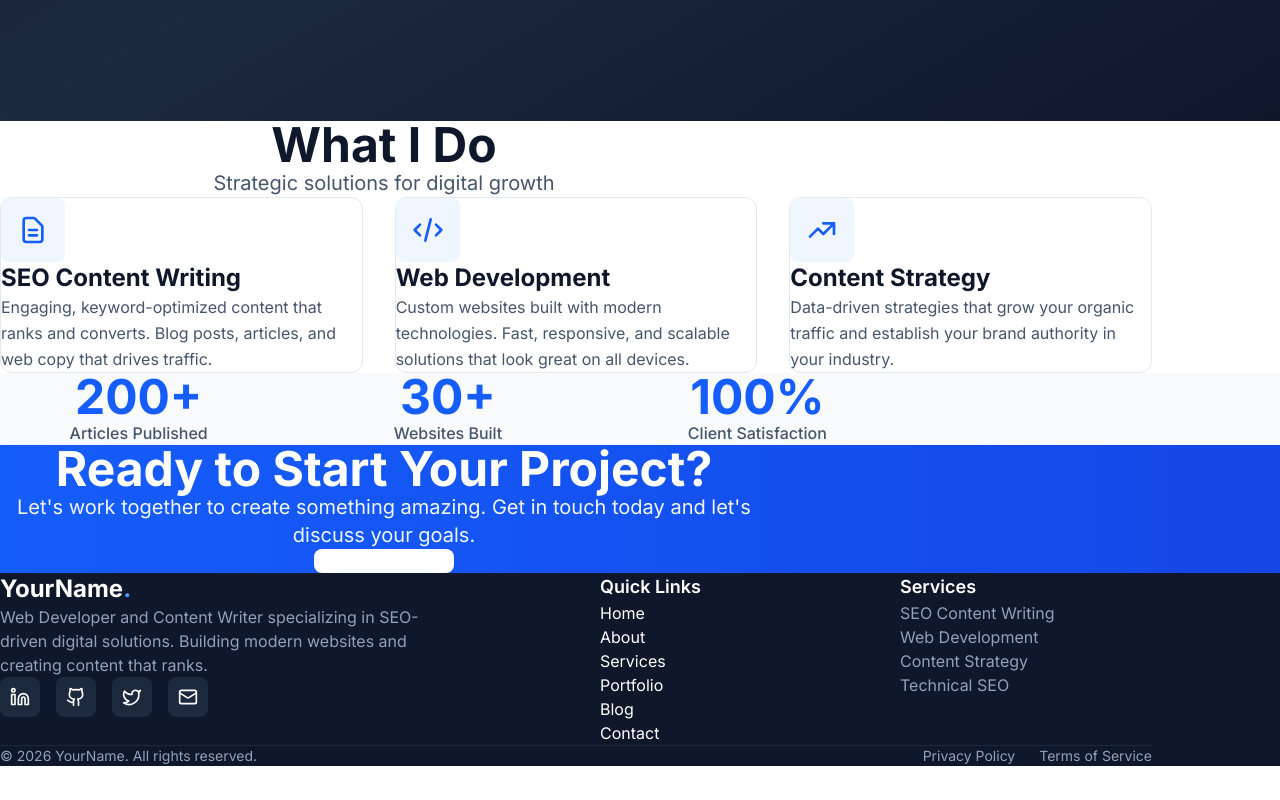
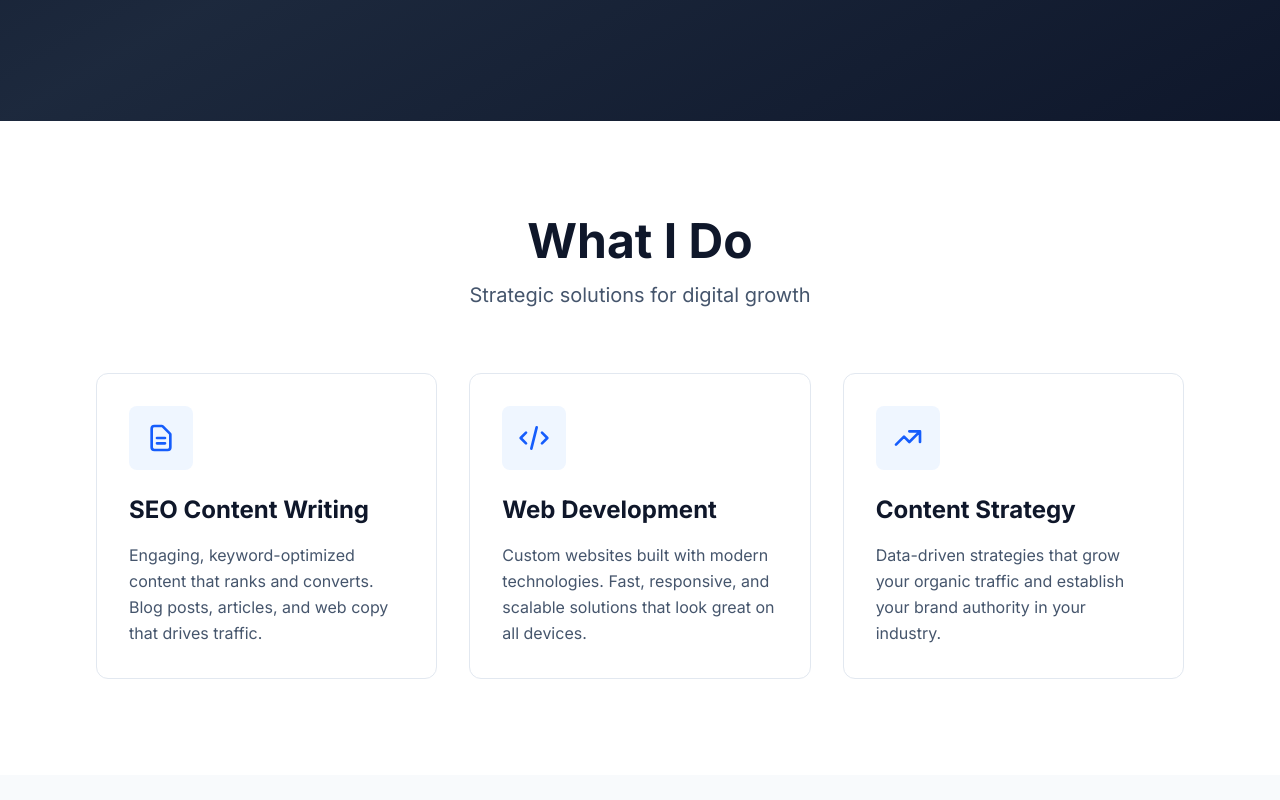
Before and after one commit to Sick-Carlito/portfolio-website, a Next.js app: page / in a window 1280 px wide. Shown: the part 680-1480 px from the top of the page. Before the commit the page ends 1446 px from the top, so only its background shows below. Built offline with nearby package versions, Linux system fonts and the light colour scheme; no server answers.

Commit message:
updated global.css file to use proper v4 imports

```diff
--- a/app/globals.css
+++ b/app/globals.css
@@ -1,7 +1,10 @@
-@import "tailwindcss";
+@import "tailwindcss/theme" layer(theme);
+@import "tailwindcss/preflight" layer(base);
+@import "tailwindcss/utilities" layer(utilities);
 
-/* Custom theme configuration for Tailwind v4 */
-@theme {
+/* Custom theme for Tailwind v4 */
+@layer theme {
+  :root {
     /* Custom colors */
     --color-primary-50: #eff6ff;
     --color-primary-100: #dbeafe;
@@ -13,12 +16,52 @@
     --color-primary-700: #1d4ed8;
     --color-primary-800: #1e40af;
     --color-primary-900: #1e3a8a;
+  }
+}
 
-  /* Custom animations */
-  --animate-float: float 3s ease-in-out infinite;
-  --animate-slideDown: slideDown 0.3s ease-out;
-  --animate-fadeIn: fadeIn 0.5s ease-in;
-  --animate-scaleIn: scaleIn 0.5s ease-out;
+/* Base styles */
+@layer base {
+  * {
+    box-sizing: border-box;
+    margin: 0;
+    padding: 0;
+  }
+
+  html {
+    scroll-behavior: smooth;
+  }
+
+  html,
+  body {
+    max-width: 100vw;
+    overflow-x: hidden;
+  }
+
+  body {
+    color: rgb(15, 23, 42);
+    background: rgb(255, 255, 255);
+    font-feature-settings: "rlig" 1, "calt" 1;
+    -webkit-font-smoothing: antialiased;
+    -moz-osx-font-smoothing: grayscale;
+  }
+
+  img {
+    max-width: 100%;
+    height: auto;
+    display: block;
+  }
+
+  a {
+    color: inherit;
+    text-decoration: none;
+  }
+
+  button {
+    font-family: inherit;
+    font-size: inherit;
+    line-height: inherit;
+    color: inherit;
+  }
 }
 
 /* Keyframe animations */
@@ -62,25 +105,27 @@
   }
 }
 
-/* Base styles */
-* {
-  box-sizing: border-box;
-  padding: 0;
-  margin: 0;
+/* Custom utilities */
+@layer utilities {
+  .animate-float {
+    animation: float 3s ease-in-out infinite;
   }
 
-html,
-body {
-  max-width: 100vw;
-  overflow-x: hidden;
+  .animate-slideDown {
+    animation: slideDown 0.3s ease-out;
   }
 
-body {
-  color: rgb(15, 23, 42);
-  background: rgb(255, 255, 255);
-  font-feature-settings: "rlig" 1, "calt" 1;
-  -webkit-font-smoothing: antialiased;
-  -moz-osx-font-smoothing: grayscale;
+  .animate-fadeIn {
+    animation: fadeIn 0.5s ease-in;
+  }
+
+  .animate-scaleIn {
+    animation: scaleIn 0.5s ease-out;
+  }
+
+  .text-balance {
+    text-wrap: balance;
+  }
 }
 
 /* Custom scrollbar */
@@ -112,34 +157,3 @@ body {
   outline: 2px solid #3b82f6;
   outline-offset: 2px;
 }
-
-/* Utility classes */
-.text-balance {
-  text-wrap: balance;
-}
-
-/* Smooth scroll */
-html {
-  scroll-behavior: smooth;
-}
-
-/* Image optimization */
-img {
-  max-width: 100%;
-  height: auto;
-  display: block;
-}
-
-/* Link defaults */
-a {
-  color: inherit;
-  text-decoration: none;
-}
-
-/* Button reset */
-button {
-  font-family: inherit;
-  font-size: inherit;
-  line-height: inherit;
-  color: inherit;
-}
--- /dev/null
+++ b/tailwind.config.ts
@@ -0,0 +1,14 @@
+import type { Config } from 'tailwindcss'
+
+const config: Config = {
+  content: [
+    './src/pages/**/*.{js,ts,jsx,tsx,mdx}',
+    './src/components/**/*.{js,ts,jsx,tsx,mdx}',
+    './src/app/**/*.{js,ts,jsx,tsx,mdx}',
+  ],
+  theme: {
+    extend: {},
+  },
+  plugins: [],
+}
+export default config
```
Lines whose indentation alone changed are shown as unchanged.
